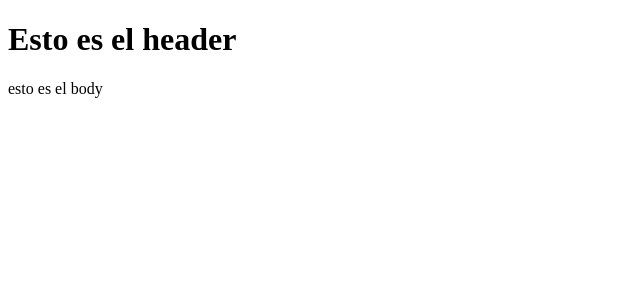
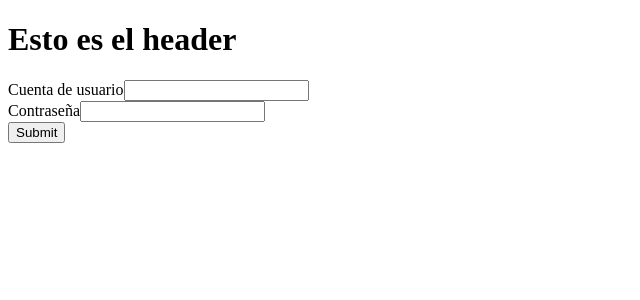
Before and after one commit to Sergio3215/la-tana-agenda, a Next.js app: page / in a window 1280 px wide. Shown: the top 300 px of the page, without its empty margins (0-640 px from the left). Built offline with nearby package versions, Linux system fonts and the light colour scheme.

Commit message:
create many component and update the rules

```diff
--- a/Components/body.js
+++ b/Components/body.js
@@ -1,14 +1,45 @@
-import React from 'react';
+import React, { useEffect } from 'react';
+
+import Login from "../Components/login"
+import Home from "./home"
+
+let user = false;
+function getStorage() {
+    try {
+        useEffect(() => {
+            if (localStorage.getItem("User") != null) {
+                user = true;
+            }
+        })
+    }
+    catch (e) {
+        // console.log(e)
+    }
+}
+function setStorage(id) {
+        useEffect(() => {
+            localStorage.setItem("User", [{"id":id}])
+        })
+}
 
 export default class App extends React.Component {
     constructor() {
         super();
     }
 
-    render(){
+    componentDidMount() {
+        getStorage();
+    }
+
+    render() {
         return (
             <div>
-                esto es el body
+                {
+                    (user == false) ?
+                        <Login setStorage={setStorage}/>
+                        :
+                        <Home />
+                }
             </div>
         )
     }
--- /dev/null
+++ b/Components/home.js
@@ -0,0 +1,15 @@
+import React from 'react';
+
+export default class App extends React.Component {
+    constructor() {
+        super();
+    }
+
+    render(){
+        return (
+            <div>
+                <h1>Esto es el home</h1>
+            </div>
+        )
+    }
+}
--- /dev/null
+++ b/Components/login.js
@@ -0,0 +1,39 @@
+import React from 'react';
+
+export default class App extends React.Component {
+    constructor() {
+        super();
+        this.state={
+            name:"",
+            password:""
+        }
+    }
+
+    handleSumit(e){
+        e.preventDefault();
+    }
+
+    handleInputName(e){
+        this.setState({name:e.value},()=>this.forceUpdate())
+    }
+
+    handleInputPassword(e){
+        this.setState({password:e.value},()=>this.forceUpdate())
+    }
+
+    render(){
+        return (
+            <form onSubmit={this.handleSumit.bind(this)}>
+                <div>
+                <label>Cuenta de usuario</label>
+                <input type="text" onChange={this.handleInputName.bind(this)}/>
+                </div>
+                <div>
+                <label>Contraseña</label>
+                <input type="text" onChange={this.handleInputPassword.bind(this)}/>
+                </div>
+                <input type="submit"/>
+            </form>
+        )
+    }
+}
```
Also changed, not shown: database/firebase.js (added, +21 -0 lines), 1 other file (tests, documents, lock files or other folders).
